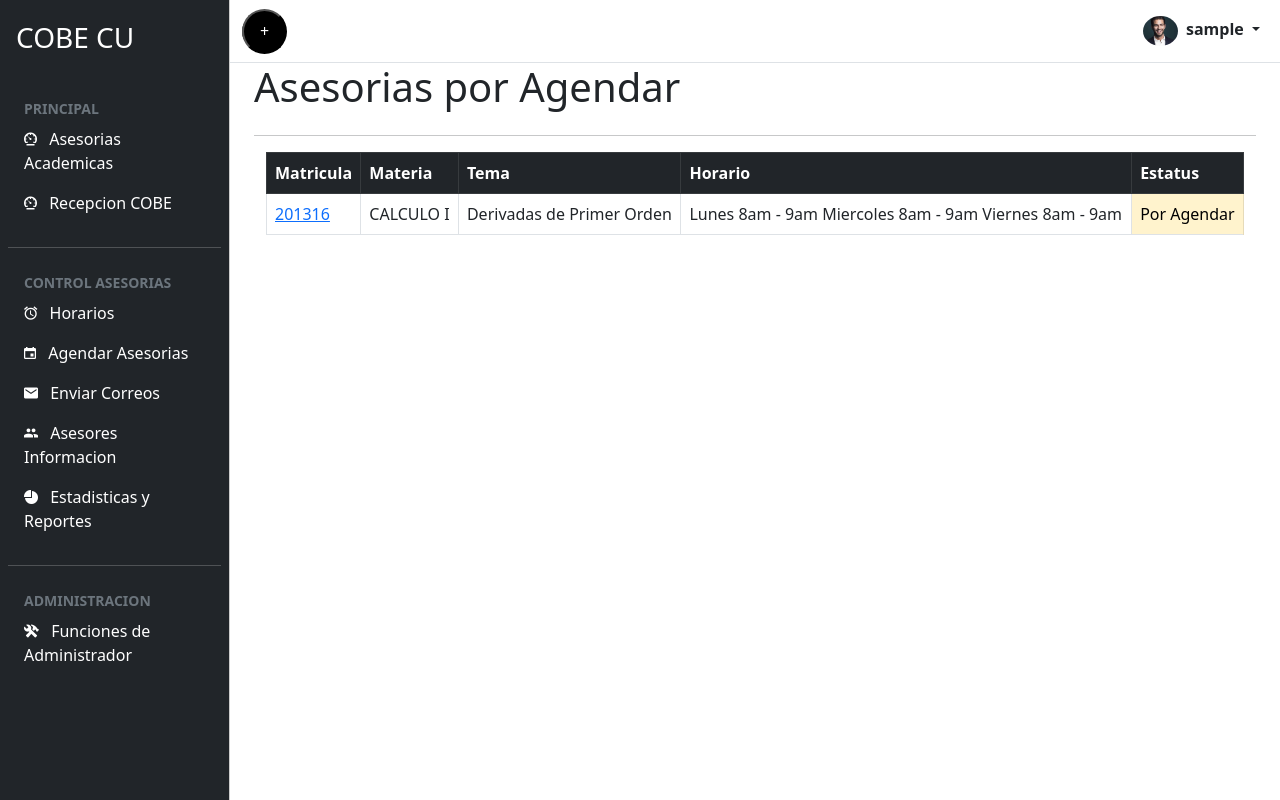
After one commit to Fernito5982/COBE_System, a Django app: page /AgendarAsesoria in a window 1280 px wide. The commit adds this page. Run offline with Django 5.2, Linux system fonts and the light colour scheme; the visitor is signed in with stand-in values (Sample User, id 1); some libraries are stand-ins or nearby versions.

Commit message:
Add Horarios y Agendar Cita

```diff
--- a/Administracion_COBE/urls.py
+++ b/Administracion_COBE/urls.py
@@ -16,8 +16,10 @@ Including another URLconf
 """
 from django.contrib import admin
 from django.urls import path
-from Administracion_COBE.views import Home, FormularioAsesoria, FormularioAsesoriasNuevosAlumnos, AlertaConfirmacion, HomeRecepcion, RegistroDiario, UsuarioInicioSesion, login_usuario, logout_usuario
-from Informacion_Academica.views import Buscar_Matricula, Obtener_Carreras, Obtener_Materias, Obtener_Temas, ObtenerAsesoria
+from Administracion_COBE.views import Home, FormularioAsesoria, FormularioAsesoriasNuevosAlumnos, AlertaConfirmacion, HomeRecepcion, RegistroDiario, UsuarioInicioSesion, login_usuario, logout_usuario, AgendarAsesoria, Horarios
+
+from Informacion_Academica.views import Buscar_Matricula, Obtener_Carreras, Obtener_Materias, Obtener_Temas, ObtenerAsesoria, Obtener_Asesorias_Pendientes, ObtenerInformacionAsesores
+
 from RecepcionCOBE.views import ObtenerServicios, ObtenerRegistroDiario
 
 urlpatterns = [
@@ -25,6 +27,7 @@ urlpatterns = [
     path('login', UsuarioInicioSesion, name='login'),
     path('loginUsuario', login_usuario),
     path('logout', logout_usuario),
+
 
     path('Asesorias', Home, name='Asesorias'),
     path('GenerarAsesoria', FormularioAsesoria),
@@ -35,7 +38,10 @@ urlpatterns = [
     path('Temas/<str:materia>', Obtener_Temas),
     path('Api/ObtenerAsesoria', ObtenerAsesoria),
     path('AsesoriaGenerada', AlertaConfirmacion),
-
+    path('ObtenerAsesoriasPendientes', Obtener_Asesorias_Pendientes),
+    path('AgendarAsesoria', AgendarAsesoria),
+    path('HorariosAsesores', Horarios),
+    path('Api/Horarios', ObtenerInformacionAsesores),
 
     path('Recepcion', HomeRecepcion, name='Recepcion'),
     path('RegistroDiario', RegistroDiario),
--- a/Administracion_COBE/views.py
+++ b/Administracion_COBE/views.py
@@ -3,6 +3,7 @@ from django.contrib.auth import authenticate, login, logout
 from django.contrib.auth.decorators import login_required
 
 from Informacion_Academica.models import Personal
+from Informacion_Academica.views import ObtenerInformacionAsesores
 
 
 @login_required
@@ -36,6 +37,18 @@ def RegistroDiario(request):
     return render(request, 'home_recepcion/formulario.registroDiario.html')
 
 
+@login_required
+def AgendarAsesoria(request):
+    return render(request, 'AgendarCita/main_panel.html')
+
+
+@login_required
+def Horarios(request):
+    return render(request, 'HorariosAsesores/horarios.html')
+
+# Funciones de Login
+
+
 def UsuarioInicioSesion(request):
     return render(request, 'Login.html')
 
--- a/Informacion_Academica/admin.py
+++ b/Informacion_Academica/admin.py
@@ -1,5 +1,5 @@
 from django.contrib import admin
-from .models import ProgramaAcademico, Materia, Tema, Alumno, Personal, Rango, AsesoriaAcademica
+from .models import ProgramaAcademico, Materia, Tema, Alumno, Personal, Rango, AsesoriaAcademica, AsesorAcademico
 # Register your models here.
 
 
@@ -24,3 +24,4 @@ admin.site.register(Rango)
 admin.site.register(Personal)
 admin.site.register(Alumno, AlumnoAdmin)
 admin.site.register(AsesoriaAcademica, AsesoriasAdmin)
+admin.site.register(AsesorAcademico)
--- /dev/null
+++ b/Templates/AgendarCita/Scripts.html
@@ -0,0 +1,2 @@
+{% load static %}
+<script type="module" src="{%static 'js/AgendarCitaAsesoria/app.js'%}"></script>
--- /dev/null
+++ b/Templates/AgendarCita/main_panel.html
@@ -0,0 +1,39 @@
+{% extends "home.html" %}
+
+{% block title %} Agendar Asesoria {% endblock title %}
+
+{% block content %}
+<header class="container ">
+    <div class="container">
+        <h1>Asesorias por Agendar</h1>
+        <hr class="mt-4 ">
+        <div class="container">
+            <table class="table table-hover table-bordered p-4">
+                <thead>
+                    <tr class="table-dark">
+                      <th scope="col">Matricula</th>
+                      <th scope="col">Materia</th>
+                      <th scope="col">Tema</th>
+                      <th scope="col">Horario</th>
+                      <th scope="col">Estatus</th>
+                    </tr>
+                  </thead>
+                  <tbody>
+                    <tr>
+                      <td><a href="#">201316</a></td>
+                      <td>CALCULO I</td>
+                      <td>Derivadas de Primer Orden</td>
+                      <td>Lunes 8am - 9am Miercoles 8am - 9am Viernes 8am - 9am</td>
+                      <td class="table-warning">Por Agendar</td>
+                    </tr>
+
+                  </tbody>
+              </table>
+        </div>
+
+    </div>
+</header>
+
+
+{% include "./Scripts.html" %}
+{% endblock %}
--- /dev/null
+++ b/Templates/HorariosAsesores/Scripts.html
@@ -0,0 +1,2 @@
+{% load static %}
+<script type="module" src="{%static 'js/HorariosAsesores/app.js'%}"></script>
--- a/Templates/home.html
+++ b/Templates/home.html
@@ -140,13 +140,13 @@
               </div>
             </li>
             <li class="fw-normal">
-              <a href="#" class="nav-link px-3 active">
+              <a href="HorariosAsesores" class="nav-link px-3 active">
                 <span class="me-2"><i class="icon ion-md-alarm"></i> </span>
-                <span>Asistencia</span>
+                <span>Horarios</span>
               </a>
             </li>
             <li class="fw-normal">
-              <a href="#" class="nav-link px-3 active">
+              <a href="AgendarAsesoria  " class="nav-link px-3 active">
                 <span class="me-2"><i class="icon ion-md-calendar"></i> </span>
                 <span>Agendar Asesorias</span>
               </a>
--- /dev/null
+++ b/static/js/AgendarCitaAsesoria/app.js
@@ -0,0 +1 @@
+// alert("Hola")
--- /dev/null
+++ b/static/js/HorariosAsesores/QuerySelectors.js
@@ -0,0 +1 @@
+export const $contenedorHorarios = document.querySelector('#Contenedor-cartas');
--- /dev/null
+++ b/static/js/HorariosAsesores/app.js
@@ -0,0 +1,6 @@
+import { CargarHorarios } from "./CargarHorarios.js";
+
+document.addEventListener('DOMContentLoaded',()=>{
+
+    CargarHorarios();
+});
```
Also changed, not shown: Informacion_Academica/models.py (+7 -0 lines), Informacion_Academica/views.py (+69 -2 lines), Templates/HorariosAsesores/horarios.html (added, +35 -0 lines), static/js/HorariosAsesores/CargarHorarios.js (added, +63 -0 lines), Informacion_Academica/migrations/0004_asesoracademico.py (added), static/img/profile_img/profile_pictures/maxi_iglesias-kU2E--1248x698abc.webp (added), static/img/profile_img/profile_pictures/maxi_iglesias-kU2E--1248x698abc_HQOBSdW.webp (added), static/img/profile_img/profile_pictures/maxi_iglesias-kU2E--1248x698abc_co63gQf.webp (added).
